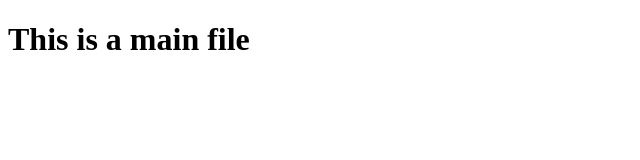
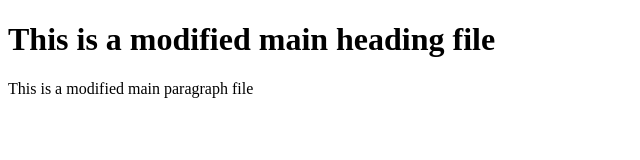
Before and after one commit to Sandhyashrestha676/sandhyarepo, a plain HTML site: page index.html in a window 1280 px wide. Shown: the whole page, without its empty margins (0-640 px from the left). Drawn offline with Linux system fonts and the light colour scheme.

Commit message:
new main commit

```diff
--- a/index.html
+++ b/index.html
@@ -8,7 +8,8 @@
 </head>
 
 <body>
-    <h1>This is a main file</h1>
+    <h1>This is a modified main heading file</h1>
+    <p>This is a modified main paragraph file</p>
 </body>
 
 </html>
```
Also changed, not shown: b1.html (+14 -0 lines).
